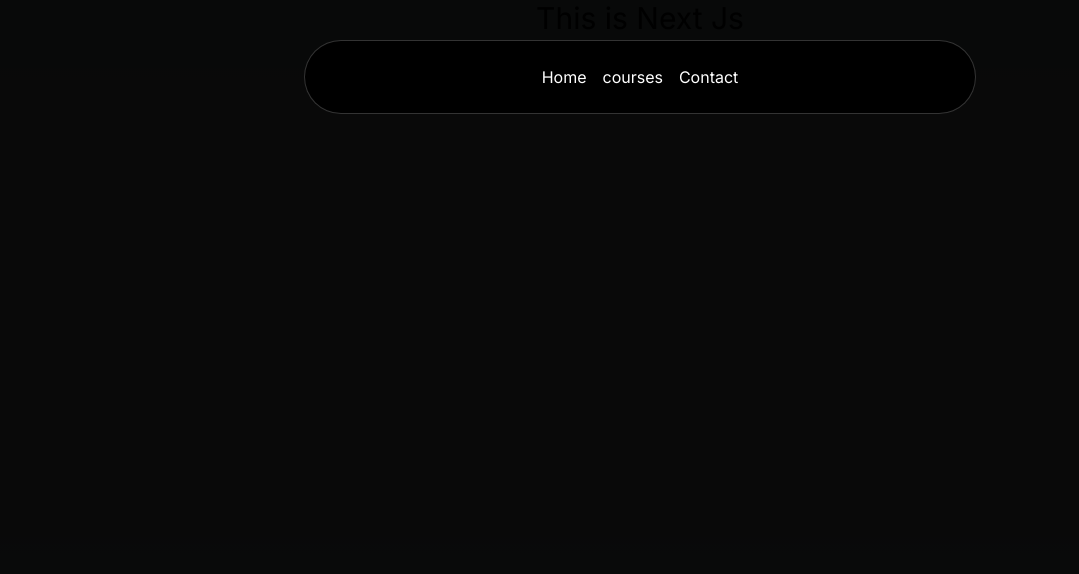
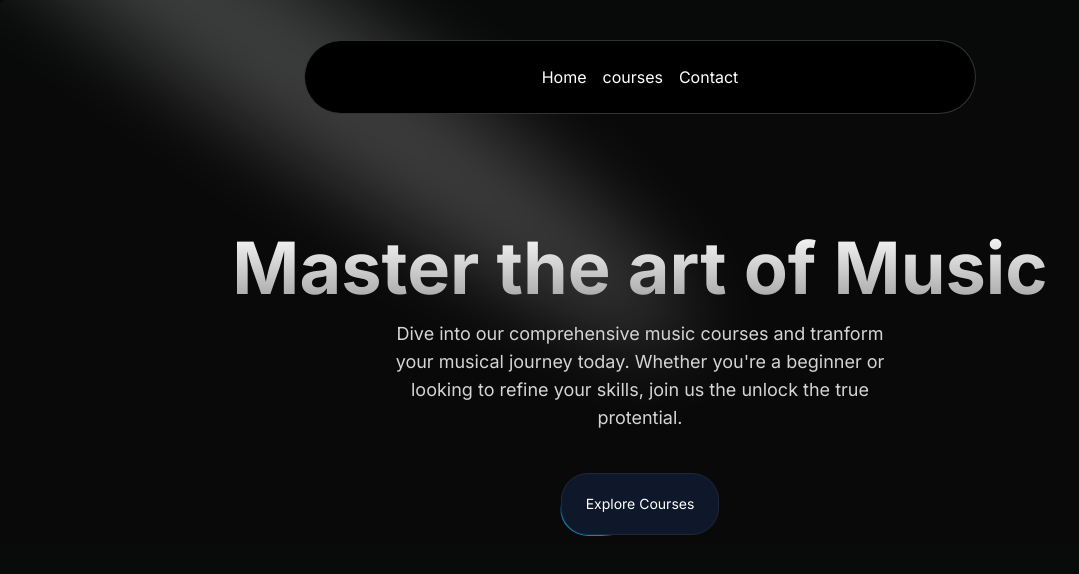
Before and after one commit to GaneshGardi/Music_Nextjs, a Next.js app: page / in a window 1280 px wide. Shown: the top 574 px of the page, without its empty margins (0-1079 px from the left). Built offline with nearby package versions, Linux system fonts and the light colour scheme.

Commit message:
added hero section

```diff
--- a/src/app/page.tsx
+++ b/src/app/page.tsx
@@ -1,9 +1,11 @@
+import HeroSection from "@/components/HeroSection";
 
 
 export default function Home() {
   return (
     <main className="min-h-screen bg-black/[0.96] antialiased bg-grid-white/[0.02]">
-      <h1 className="text-3xl text-center">This is Next Js</h1>
+
+      <HeroSection />
     </main>
   );
 }
--- /dev/null
+++ b/src/components/HeroSection.tsx
@@ -0,0 +1,34 @@
+"use client";
+import Link from "next/link"
+import { Spotlight } from "./ui/Spotlight"
+import React from "react";
+import { Button } from "@/components/ui/moving-border";
+
+function HeroSection() {
+  return (
+    <div
+    className="h-auto md:h-[40rem] w-full rounded-md flex flex-col items-center justify-center relative overflow-hidden mx-auto py-10 md:py-0">
+        <Spotlight
+        className="-top-40 left-0 md:left-60 md:-top-20"
+        fill="white"
+      />
+        <div className="p-4 relative z-10 w-full text-center justify-center mt-32">
+            <h1
+            className="mt-20 md:mt-0 text-4xl md:text-7xl font-bold bg-clip-text text-transparent bg-gradient-to-b from-neutral-50 to-neutral-400"
+            >Master the art of Music</h1>
+            <p
+            className="mt-4 font-normal text-base md:text-lg text-neutral-300 max-w-lg mx-auto"
+            >Dive into our comprehensive music courses and tranform your musical journey today. Whether you're a beginner or  looking to refine your skills, join us the unlock the true protential.</p>
+            <div className="mt-10">
+                <Link href={"/courses"} >
+                    <Button borderRadius="1.75rem"
+                    className="bg-white dark:bg-slate-900 text-black dark:text-white border-neutral-200 dark:border-slate-800">
+                        Explore Courses</Button>
+                </Link>
+            </div>
+        </div>
+    </div>
+  )
+}
+
+export default HeroSection
--- a/src/components/Navbar.tsx
+++ b/src/components/Navbar.tsx
@@ -5,6 +5,7 @@
 import { cn } from "@/utils/cn";
 import Link from "next/link";
 import { setMaxIdleHTTPParsers } from "http";
+
 
 
 function Navbar({ className }: { className?: string }) {
--- /dev/null
+++ b/src/components/ui/Spotlight.tsx
@@ -0,0 +1,56 @@
+import React from "react";
+import { cn } from "@/utils/cn";
+
+type SpotlightProps = {
+  className?: string;
+  fill?: string;
+};
+
+export const Spotlight = ({ className, fill }: SpotlightProps) => {
+  return (
+    <svg
+      className={cn(
+        "animate-spotlight pointer-events-none absolute z-[1]  h-[169%] w-[138%] lg:w-[84%] opacity-0",
+        className
+      )}
+      xmlns="http://www.w3.org/2000/svg"
+      viewBox="0 0 3787 2842"
+      fill="none"
+    >
+      <g filter="url(#filter)">
+        <ellipse
+          cx="1924.71"
+          cy="273.501"
+          rx="1924.71"
+          ry="273.501"
+          transform="matrix(-0.822377 -0.568943 -0.568943 0.822377 3631.88 2291.09)"
+          fill={fill || "white"}
+          fillOpacity="0.21"
+        ></ellipse>
+      </g>
+      <defs>
+        <filter
+          id="filter"
+          x="0.860352"
+          y="0.838989"
+          width="3785.16"
+          height="2840.26"
+          filterUnits="userSpaceOnUse"
+          colorInterpolationFilters="sRGB"
+        >
+          <feFlood floodOpacity="0" result="BackgroundImageFix"></feFlood>
+          <feBlend
+            mode="normal"
+            in="SourceGraphic"
+            in2="BackgroundImageFix"
+            result="shape"
+          ></feBlend>
+          <feGaussianBlur
+            stdDeviation="151"
+            result="effect1_foregroundBlur_1065_8"
+          ></feGaussianBlur>
+        </filter>
+      </defs>
+    </svg>
+  );
+};
--- /dev/null
+++ b/src/components/ui/moving-border.tsx
@@ -0,0 +1,139 @@
+"use client";
+import React from "react";
+import {
+  motion,
+  useAnimationFrame,
+  useMotionTemplate,
+  useMotionValue,
+  useTransform,
+} from "framer-motion";
+import { useRef } from "react";
+import { cn } from "@/utils/cn";
+
+export function Button({
+  borderRadius = "1.75rem",
+  children,
+  as: Component = "button",
+  containerClassName,
+  borderClassName,
+  duration,
+  className,
+  ...otherProps
+}: {
+  borderRadius?: string;
+  children: React.ReactNode;
+  as?: any;
+  containerClassName?: string;
+  borderClassName?: string;
+  duration?: number;
+  className?: string;
+  [key: string]: any;
+}) {
+  return (
+    <Component
+      className={cn(
+        "bg-transparent relative text-xl  h-16 w-40 p-[1px] overflow-hidden ",
+        containerClassName
+      )}
+      style={{
+        borderRadius: borderRadius,
+      }}
+      {...otherProps}
+    >
+      <div
+        className="absolute inset-0"
+        style={{ borderRadius: `calc(${borderRadius} * 0.96)` }}
+      >
+        <MovingBorder duration={duration} rx="30%" ry="30%">
+          <div
+            className={cn(
+              "h-20 w-20 opacity-[0.8] bg-[radial-gradient(var(--sky-500)_40%,transparent_60%)]",
+              borderClassName
+            )}
+          />
+        </MovingBorder>
+      </div>
+
+      <div
+        className={cn(
+          "relative bg-slate-900/[0.8] border border-slate-800 backdrop-blur-xl text-white flex items-center justify-center w-full h-full text-sm antialiased",
+          className
+        )}
+        style={{
+          borderRadius: `calc(${borderRadius} * 0.96)`,
+        }}
+      >
+        {children}
+      </div>
+    </Component>
+  );
+}
+
+export const MovingBorder = ({
+  children,
+  duration = 2000,
+  rx,
+  ry,
+  ...otherProps
+}: {
+  children: React.ReactNode;
+  duration?: number;
+  rx?: string;
+  ry?: string;
+  [key: string]: any;
+}) => {
+  const pathRef = useRef<any>();
+  const progress = useMotionValue<number>(0);
+
+  useAnimationFrame((time) => {
+    const length = pathRef.current?.getTotalLength();
+    if (length) {
+      const pxPerMillisecond = length / duration;
+      progress.set((time * pxPerMillisecond) % length);
+    }
+  });
+
+  const x = useTransform(
+    progress,
+    (val) => pathRef.current?.getPointAtLength(val).x
+  );
+  const y = useTransform(
+    progress,
+    (val) => pathRef.current?.getPointAtLength(val).y
+  );
+
+  const transform = useMotionTemplate`translateX(${x}px) translateY(${y}px) translateX(-50%) translateY(-50%)`;
+
+  return (
+    <>
+      <svg
+        xmlns="http://www.w3.org/2000/svg"
+        preserveAspectRatio="none"
+        className="absolute h-full w-full"
+        width="100%"
+        height="100%"
+        {...otherProps}
+      >
+        <rect
+          fill="none"
+          width="100%"
+          height="100%"
+          rx={rx}
+          ry={ry}
+          ref={pathRef}
+        />
+      </svg>
+      <motion.div
+        style={{
+          position: "absolute",
+          top: 0,
+          left: 0,
+          display: "inline-block",
+          transform,
+        }}
+      >
+        {children}
+      </motion.div>
+    </>
+  );
+};
--- a/tailwind.config.ts
+++ b/tailwind.config.ts
@@ -1,4 +1,9 @@
+import { Spotlight } from "@/components/ui/Spotlight";
 import type { Config } from "tailwindcss";
+const colors = require("tailwindcss/colors");
+const {
+  default: flattenColorPalette,
+} = require("tailwindcss/lib/util/flattenColorPalette");
 
 const config: Config = {
   content: [
@@ -9,6 +14,21 @@
   darkMode: "class",
   theme: {
     extend: {
+      animation: {
+        spotlight: "spotlight 2s ease .75s 1 forwards",
+      },
+      keyframes:{
+        spotlight:{
+          "0%": {
+            opacity: "0",
+            transform: "translate(-72%, -62%) scale(0.5)",
+          },
+          "100%": {
+            opacity: "1",
+            transform: "translate(-50%,-40%) scale(1)",
+          },
+        },
+      },
       backgroundImage: {
         "gradient-radial": "radial-gradient(var(--tw-gradient-stops))",
         "gradient-conic":
@@ -17,6 +37,20 @@
 
     },
   },
-  plugins: [],
+  plugins: [
+    addVariablesForColors,
+  ],
 };
+function addVariablesForColors({ addBase, theme }: any) {
+  let allColors = flattenColorPalette(theme("colors"));
+  let newVars = Object.fromEntries(
+    Object.entries(allColors).map(([key, val]) => [`--${key}`, val])
+  );
+
+  addBase({
+    ":root": newVars,
+  });
+}
+
+
 export default config;
```
